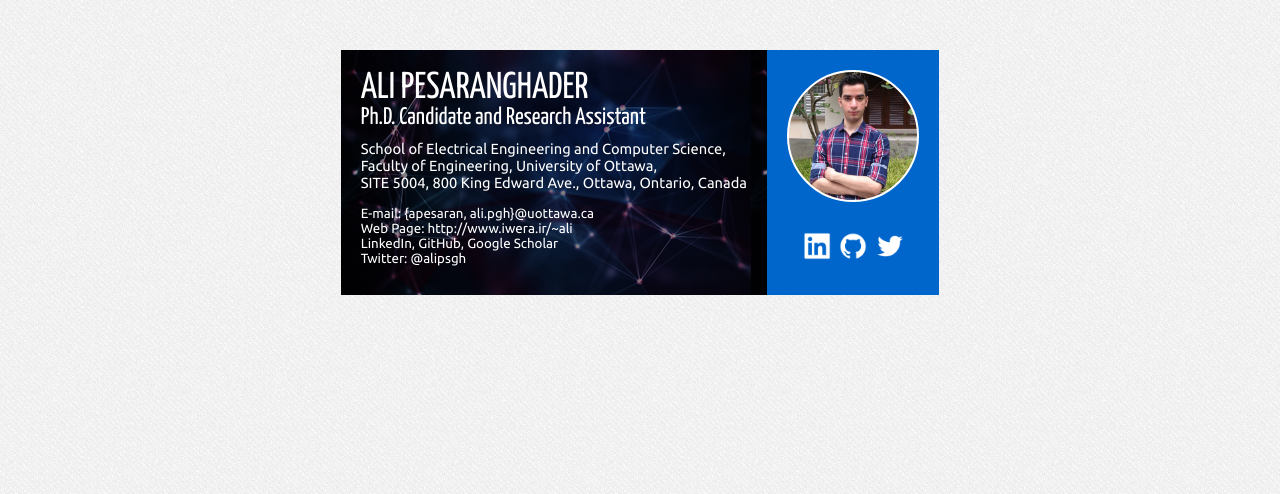
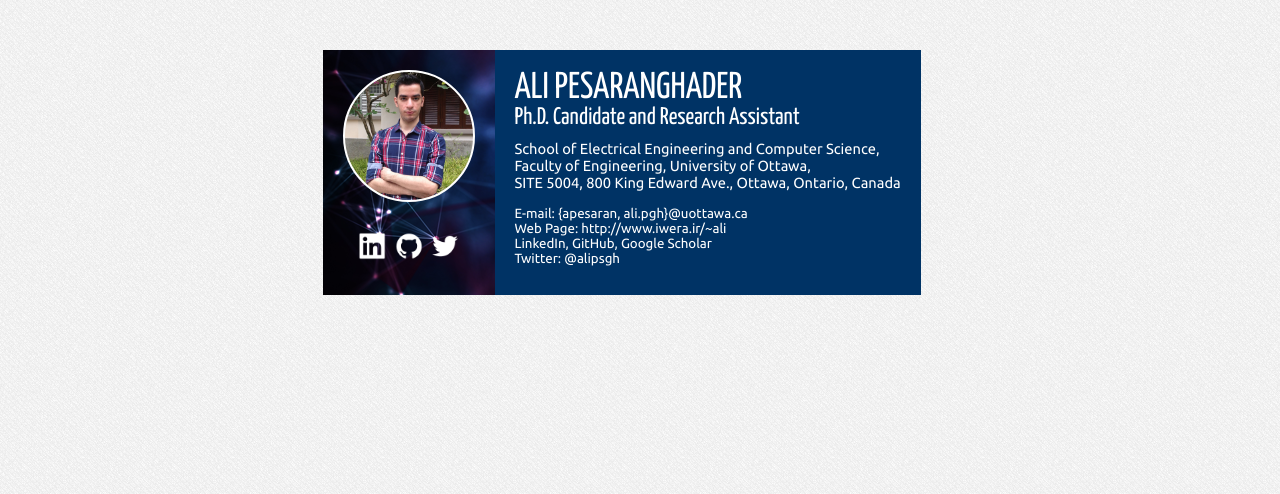
Before and after one commit to alipsgh/alipsgh.github.io, a PHP site: page / in a window 1280 px wide. Shown: the top 494 px of the page. Run offline with PHP 8.4, Linux system fonts and the light colour scheme.

Commit message:
Add files via upload

```diff
--- a/css/style.css
+++ b/css/style.css
@@ -6,16 +6,32 @@ body{
 	background-image:url(../img/patt.png)
 }
 
+#container{
+	margin:50px auto;
+	color:#FFF;
+	max-width:635px;
+	width:635px;
+	font-size:11pt;
+	font-family:"Ubuntu", "Trebuchet MS", Arial, Helvetica, sans-serif
+}
+
 #left_side, #right_side{
 	height:205px;
+	display:inline-block
 }
 
-#container{
-	margin:50px auto;
-	max-width:598.5px;
-	color:#FFF;
-	font-size:11pt;
-	font-family:"Ubuntu", "Trebuchet MS", Arial, Helvetica, sans-serif
+#left_side{
+	position:relative;
+	padding:20px;
+	background-image:url(../img/card_bg.png);
+	float:left;
+}
+
+#right_side{
+	position:relative;
+	padding:20px;
+	background-color:#06C;
+	float:left;
 }
 
 a{
@@ -27,17 +43,6 @@ a:hover{
 	color:#F90;
 }
 
-#left_side, #right_side{
-	display:inline-block;
-}
-
-#left_side{
-	float:right;
-	position:relative;
-	padding:20px;
-	background-color:#06C;
-}
-
 #transparent_layer{
 	background-color:#000;
 	position:absolute;
@@ -46,12 +51,6 @@ a:hover{
 	height:100%;
 	margin:-20px;
 	z-index:0;
-}
-
-#right_side{
-	position:relative;
-	padding:20px;
-	background-image:url(../img/card_bg.png);
 }
 
 #photo{
```
